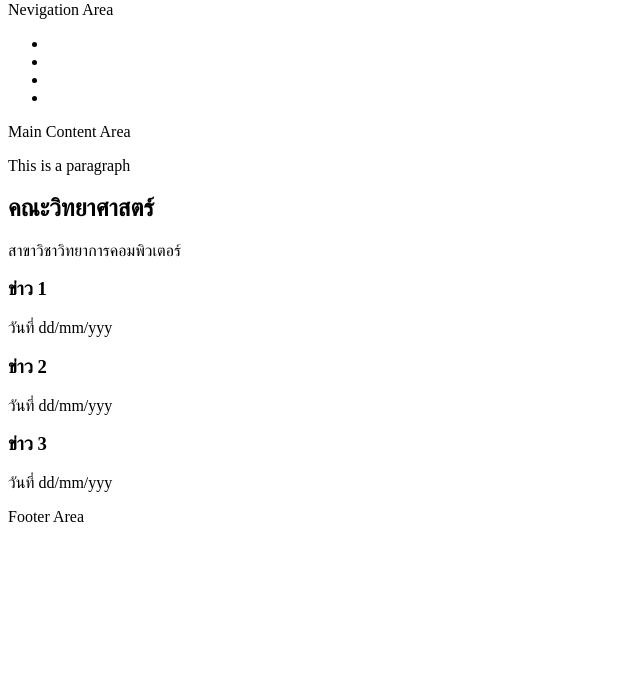
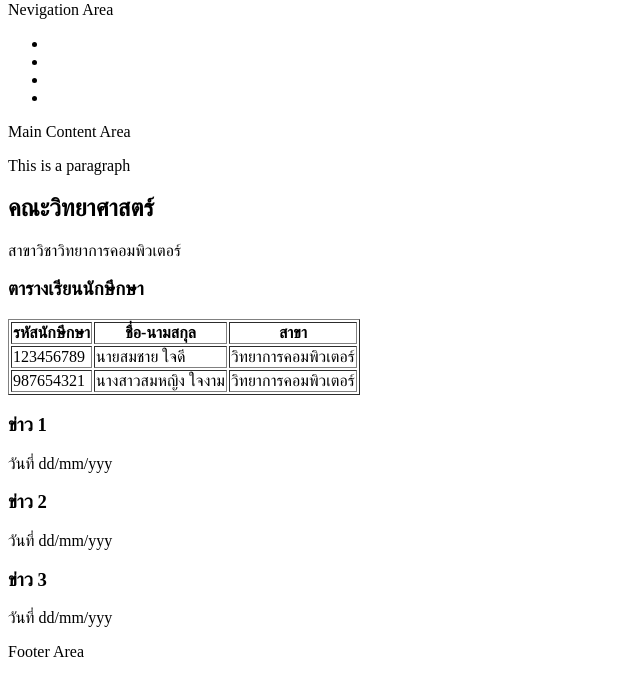
Before and after one commit to Bunnuchai/html101, a plain HTML site: page index.html in a window 1280 px wide. Shown: the part 79-774 px from the top of the page, without its empty margins (0-640 px from the left). Drawn offline with Linux system fonts and the light colour scheme.

Commit message:
edit1 index

```diff
--- a/index.html
+++ b/index.html
@@ -24,6 +24,34 @@
             <p>This is a paragraph</p>
             <h2>คณะวิทยาศาสตร์</h2>
             <p>สาขาวิชาวิทยาการคอมพิวเตอร์</p>
+            <h3>ตารางเรียนนักษึกษา</h3>
+            <table border="1">
+                <thead>
+                    <tr>
+                        <th>รหัสนักษึกษา</th>
+                        <th>ชื่อ-นามสกุล</th>
+                        <th>สาขา</th>
+                    </tr>
+                </thead>
+                <tbody>
+                    <tr>
+                        <td>123456789</td>
+                        <td>นายสมชาย ใจดี</td>
+                        <td>วิทยาการคอมพิวเตอร์</td>
+                    </tr>
+                    <tr>
+                        <td>987654321</td>
+                        <td>นางสาวสมหญิง ใจงาม</td>
+                        <td>วิทยาการคอมพิวเตอร์</td>
+                    </tr>
+                </tbody>
+
+
+
+
+            </table>
+
+
             <div>
                 <h3>ข่าว 1</h3>
                 <p>วันที่ dd/mm/yyy</p>
```
